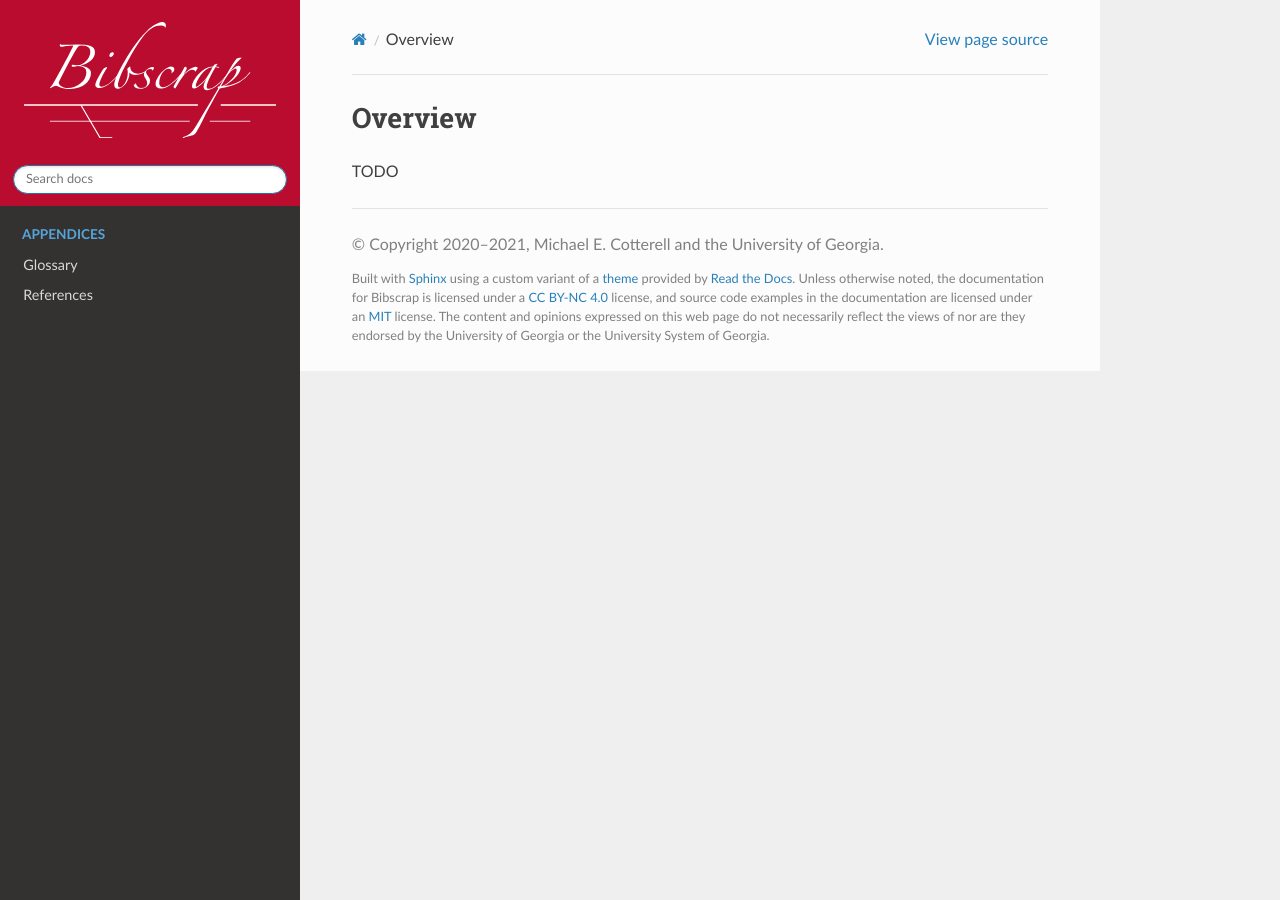
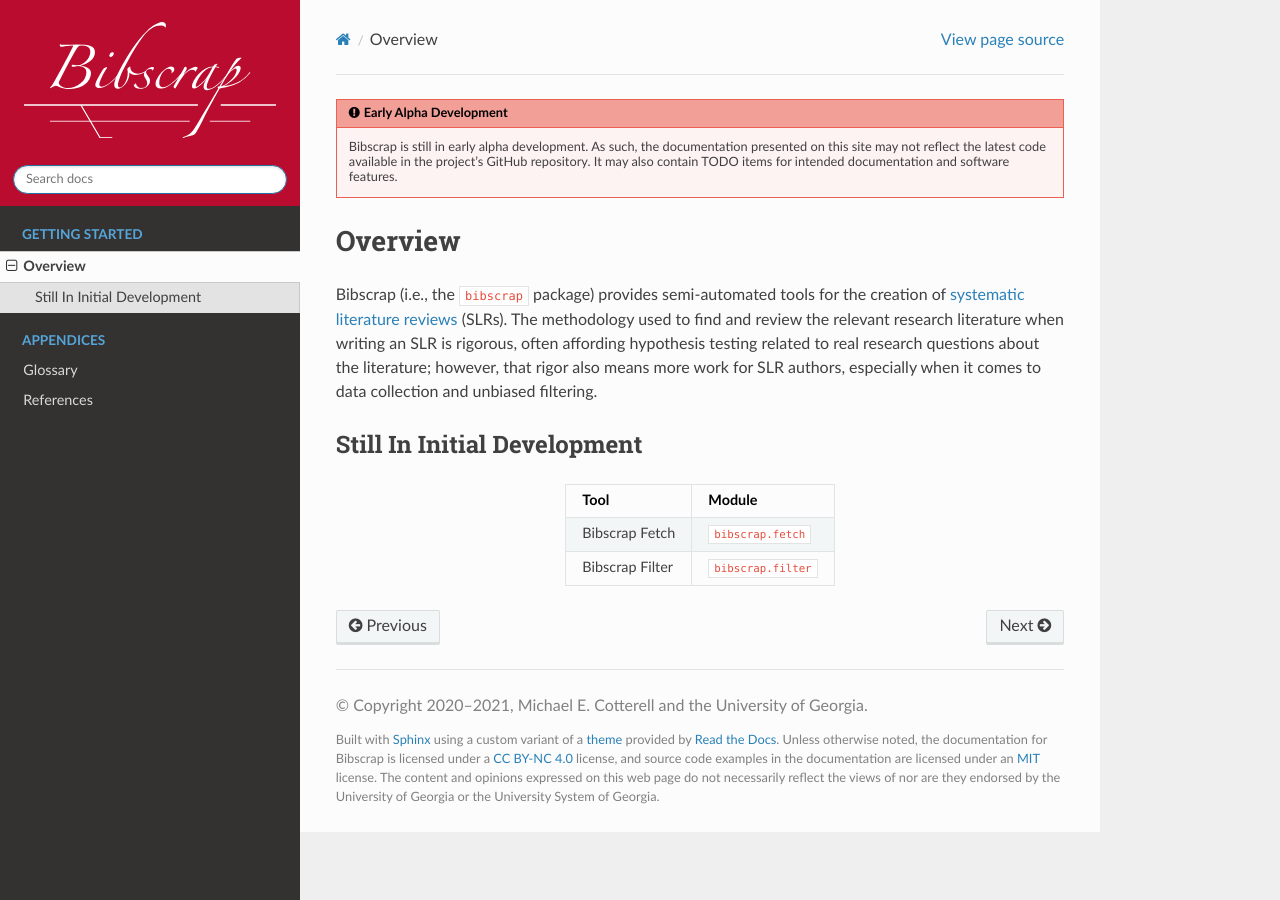
Before and after one commit to cotterell/bibscrap, a Sphinx documentation site: the page built from docs/overview.rst, in a window 1280 px wide. Built offline with Sphinx 7.4.7 and the Read the Docs theme 2.0.0, drawn with Linux system fonts in a browser that asks for light colours.

Commit message:
updated docs and doc theme

```diff
--- a/docs/_static/css/rtd.css
+++ b/docs/_static/css/rtd.css
@@ -3,3 +3,21 @@
     height: unset;
     width: 100%;
 }
+
+.wy-nav-content {
+    padding: 1.618em 2.236em;
+}
+
+.rst-content .admonition.alert p {
+    font-size: 80%;
+    line-height: initial;
+}
+
+.rst-content .admonition.alert {
+    border: .1rem solid #ea6053;
+}
+
+.rst-content .admonition.alert > .admonition-title {
+    color: black;
+    border-bottom: .1rem solid #ea6053;
+}
--- a/docs/conf.py
+++ b/docs/conf.py
@@ -71,6 +71,16 @@
     "**/#*#",  # Emaxs autosave file
 ]
 
+rst_prolog = """
+.. admonition:: Early Alpha Development
+   :class: danger alert
+
+   Bibscrap is still in early alpha development. As such, the documentation
+   presented on this site may not reflect the latest code available in the
+   project's GitHub repository. It may also contain TODO items for intended
+   documentation and software features.
+"""
+
 # -- Options for HTML output -------------------------------------------------
 
 # The theme to use for HTML and HTML Help pages.
@@ -87,7 +97,7 @@
     "includehidden": False,
     "display_version": True,
     "prev_next_buttons_location": "bottom",
-    "style_external_links": True,
+    "style_external_links": False,
     "vcs_pageview_mode": "blob",
     "style_nav_header_background": "#BA0C2F",
 }
--- a/docs/overview.rst
+++ b/docs/overview.rst
@@ -1,4 +1,23 @@
+========
 Overview
 ========
 
-TODO
+Bibscrap (i.e., the ``bibscrap`` package) provides semi-automated tools for the
+creation of :term:`systematic literature reviews <SLR>` (SLRs). The methodology
+used to find and review the relevant research literature when writing an SLR is
+rigorous, often affording hypothesis testing related to real research questions
+about the literature; however, that rigor also means more work for SLR authors,
+especially when it comes to data collection and unbiased filtering.
+
+Still In Initial Development
+============================
+
+.. table::
+   :align: center
+
+   ===============  ===================
+   Tool             Module
+   ===============  ===================
+   Bibscrap Fetch   ``bibscrap.fetch``
+   Bibscrap Filter  ``bibscrap.filter``
+   ===============  ===================
```
Also changed, not shown: docs/index.rst (+4 -4 lines).
